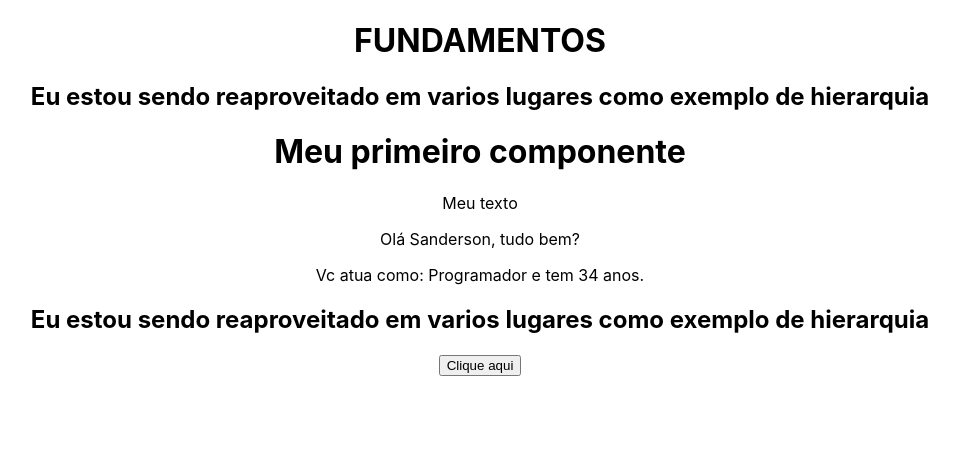
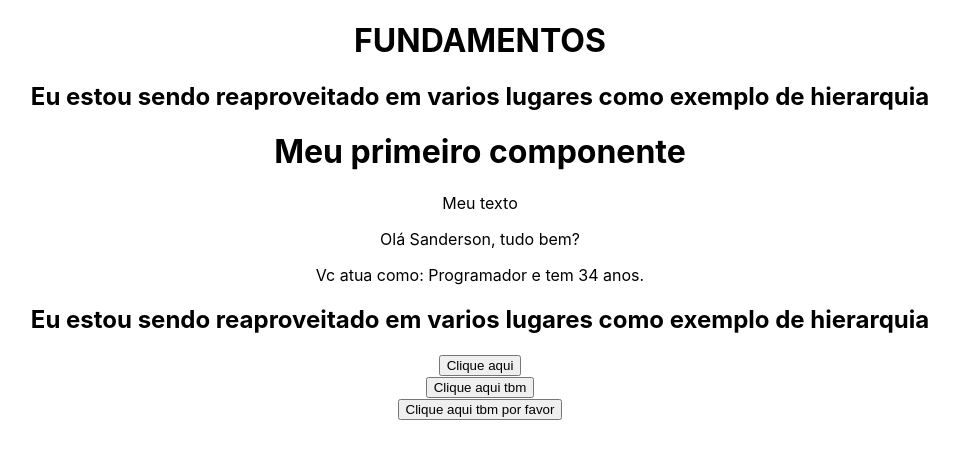
Before and after one commit to SandersonGit/estudosUdemy, a React (Create React App) app in the folder fundamentos/: page / in a window 1280 px wide. Shown: the top 458 px of the page, without its empty margins (160-1119 px from the left). Built offline with nearby package versions, Linux system fonts and the light colour scheme.

Commit message:
Eventos onClick

```diff
--- a/fundamentos/src/components/Events.jsx
+++ b/fundamentos/src/components/Events.jsx
@@ -12,6 +12,17 @@ const eventTest = (e) => {
         <div>
             <button onClick={eventTest}>Clique aqui</button>
         </div>
+        <div>
+            <button onClick={()=> console.log("clicou")}>Clique aqui tbm</button>
+        </div>
+        <div>
+            {/* função de bloco funciona mas não deve estar aqui */}
+            <button onClick={()=> {
+                if(true){
+                    console.log("Isso não pode ser feito por conveção pois polui demais o código limpo e dificulta o entendimento!");
+                }
+            }}>Clique aqui tbm por favor</button>
+        </div>
     </div>
   )
 
```
